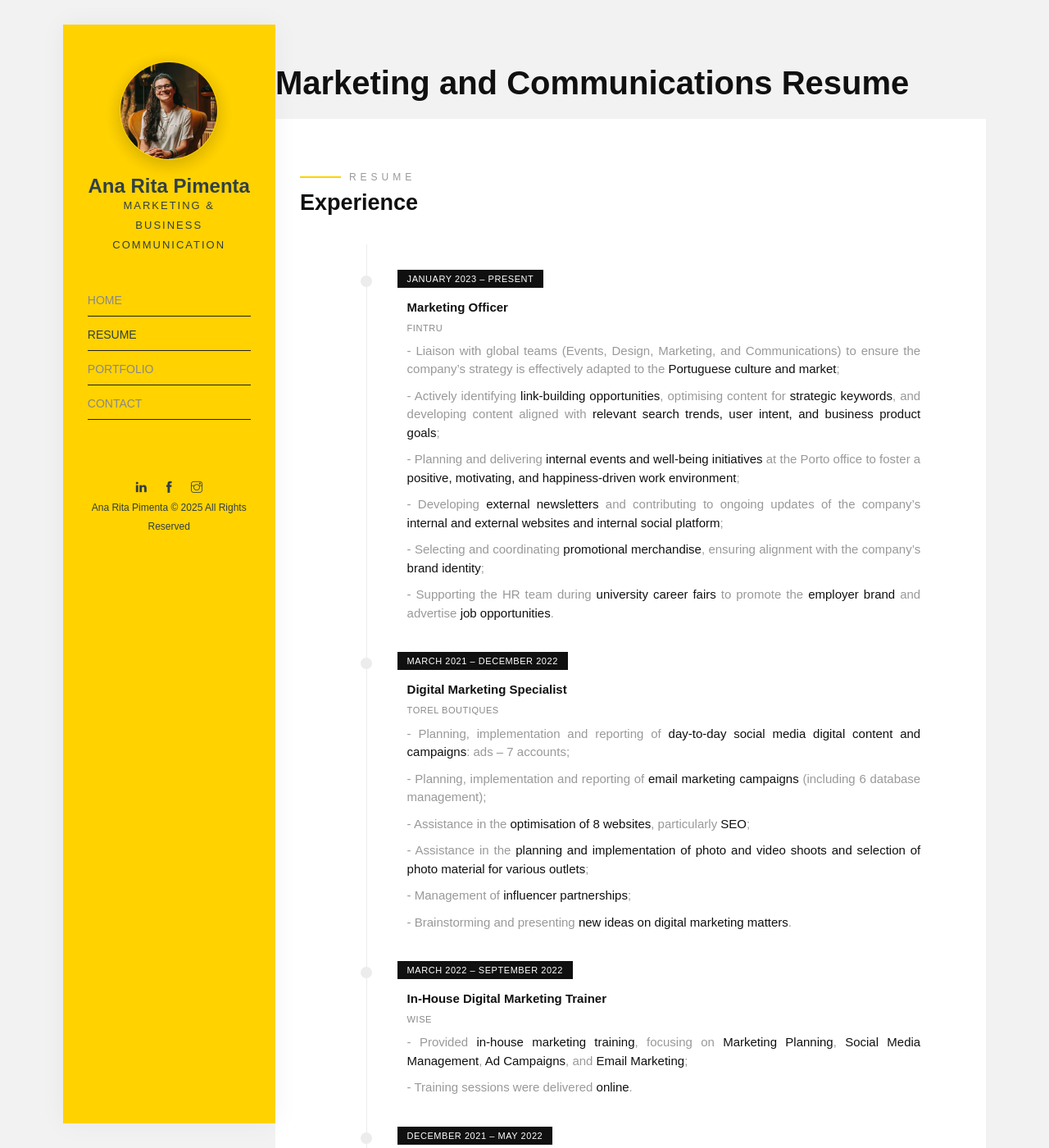
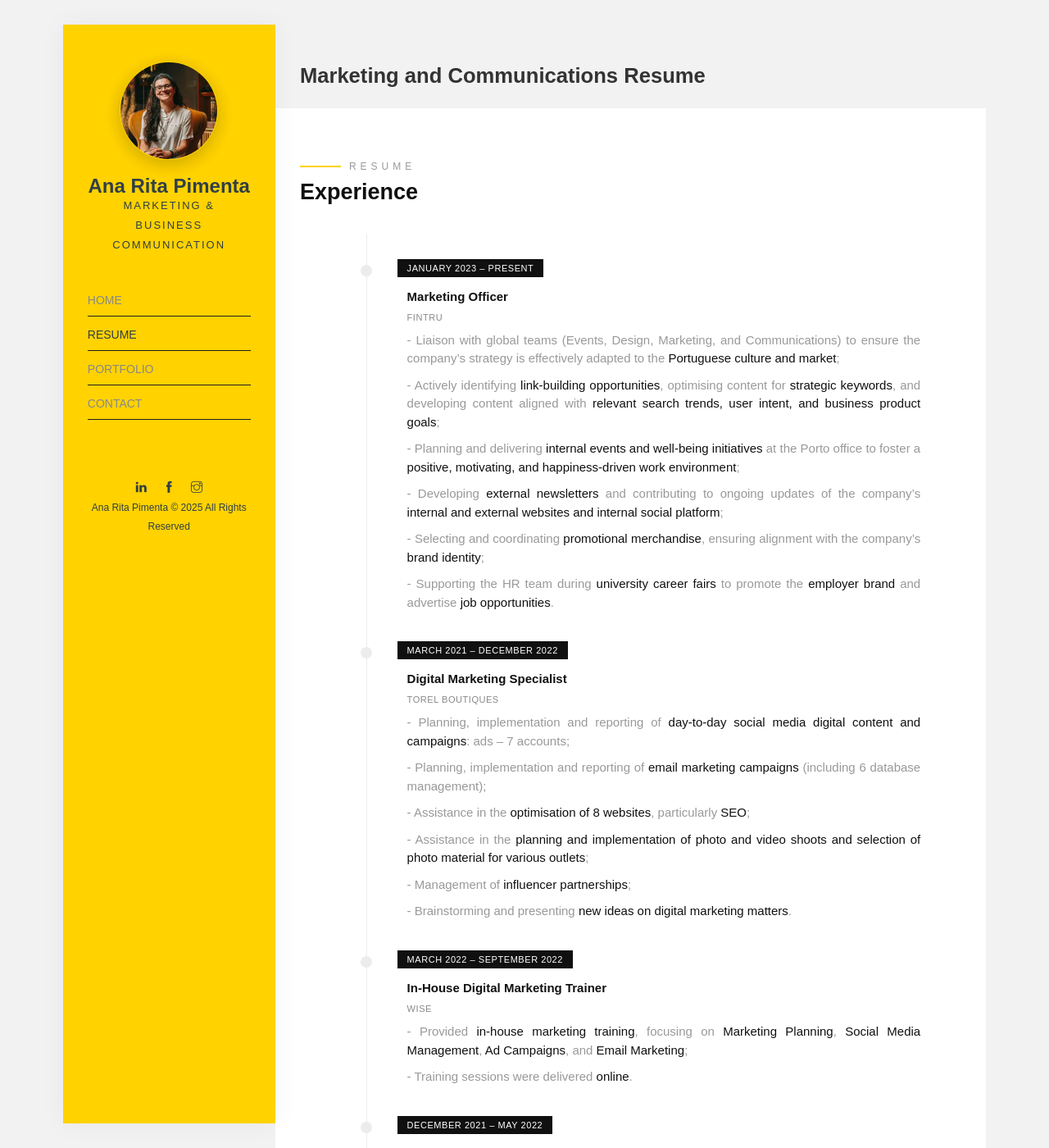
Before and after one commit to anaritapimenta/anaritapimenta.github.io, a Jekyll site: the page built from resume.html, in a window 1280 px wide and 1400 px high. Shown: the whole window at 82% size. Built offline with Jekyll 4.4.1, drawn with Linux system fonts in a browser that asks for light colours; some web fonts are replaced.

Commit message:
Update resume.html

```diff
--- a/resume.html
+++ b/resume.html
@@ -3,7 +3,24 @@ title: Marketing and Comms Resume
 description: Marketing and communications expert with a strong background in digital marketing, brand management, and internal communications. See the full profile.
 layout: default
 ---
-<h1 class="main-title animate-box" data-animate-effect="fadeInLeft">Marketing and Communications Resume</h1>
+
+<style>
+  /* Estilo para o H1 principal, discreto e alinhado */
+  h1.main-title {
+    font-size: 1.6rem;
+    font-weight: 600;
+    color: #333;
+    margin-bottom: 1.5rem;
+    font-family: 'Arial', sans-serif;
+  }
+</style>
+
+<section class="resume-header" role="banner">
+  <div class="container-fluid">
+    <h1 class="main-title">Marketing and Communications Resume</h1>
+  </div>
+</section>
+
 <section class="resume" role="region" aria-labelledby="experience-heading">
   <div class="container-fluid">
     <div class="row">
```
